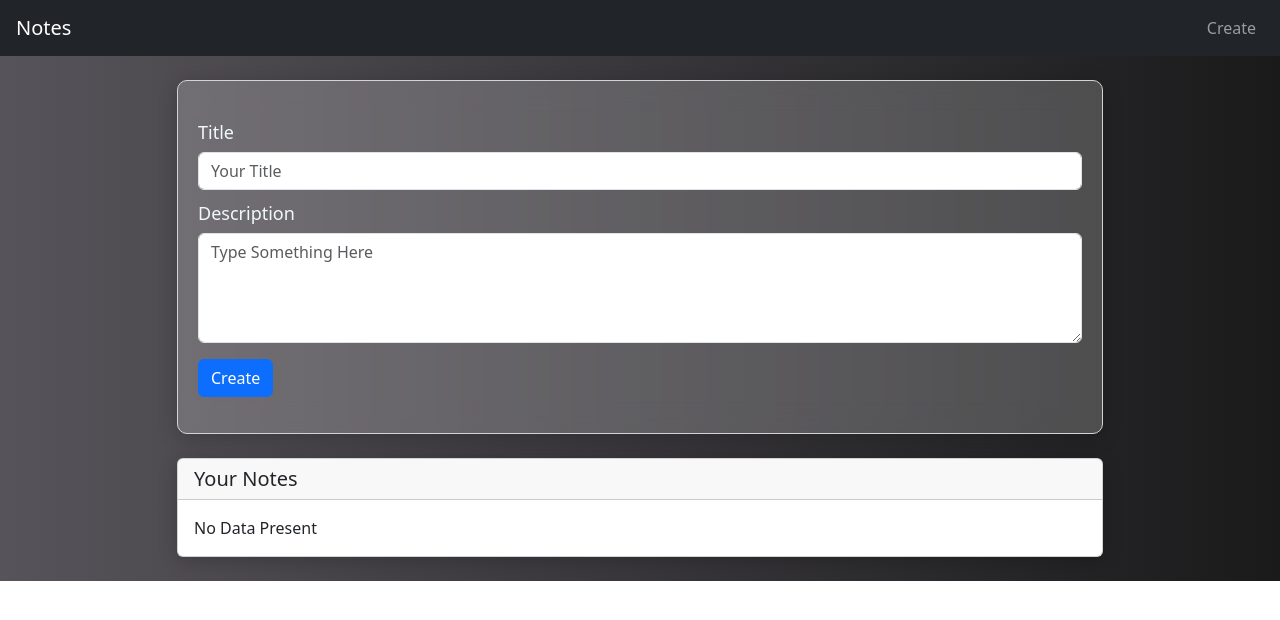
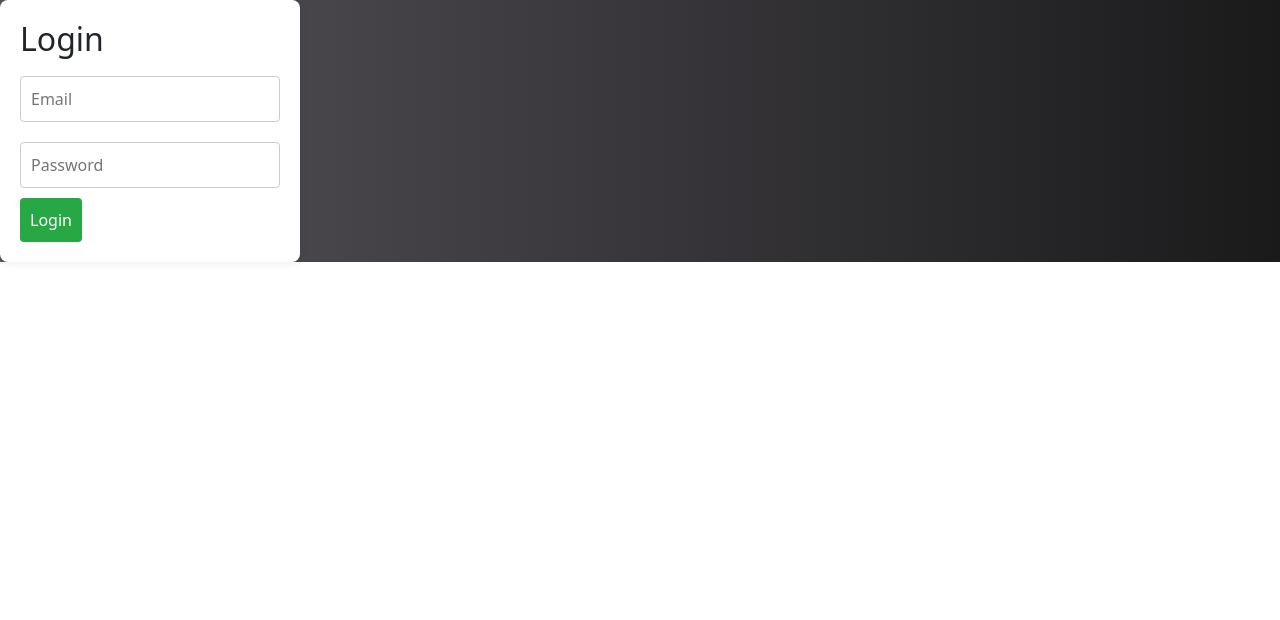
Before and after one commit to vanshikachaudhary-mst/Notes-App, a React (Vite) app: page /login in a window 1280 px wide. Shown: the top 620 px of the page. Built offline with nearby package versions, Linux system fonts and the light colour scheme.

Commit message:
login changes

```diff
--- a/src/App.jsx
+++ b/src/App.jsx
@@ -20,10 +20,12 @@ const App = () => {
     <div>
        <Router>
       <Routes>
+        {/* Route for the Login component */}
         <Route path="/login" element={<Login />} />
-        </Routes>
-      </Router>
-      {/* <Login/> */}
+
+        {/* Route for the main application components */}
+        <Route path="/" element={
+          <div>
             <EditModal />
             <Navbar />
             <Form
@@ -60,6 +62,10 @@ const App = () => {
               </div>
             </div>
           </div>
+        } />
+      </Routes>
+    </Router>
+    </div>
   );
 
   function getNotesFromLs(){
--- a/src/components/LogIn/Login.jsx
+++ b/src/components/LogIn/Login.jsx
@@ -1,11 +1,41 @@
-import React from "react";
-import './login.css'
+import React, { useState } from "react";
+import './login.css';
 
 const Login = () => {
-    return(
-        <div>
+    const [email, setEmail] = useState('');
+    const [password, setPassword] = useState('');
+    const [errorMessage, setErrorMessage] = useState('');
 
+    const validateLogin = () => {
+        if (email === 'vanshika@gmail.com' && password === 'Vanshika@123') {
+            setErrorMessage('');
+            alert('Login successful!');
+        } else {
+            setErrorMessage('Invalid email or password.');
+        }
+    };
+
+    return (
+        <div className="login-container">
+            <h2>Login</h2>
+            <input
+                type="email"
+                placeholder="Email"
+                value={email}
+                onChange={(e) => setEmail(e.target.value)}
+                required
+            />
+            <input
+                type="password"
+                placeholder="Password"
+                value={password}
+                onChange={(e) => setPassword(e.target.value)}
+                required
+            />
+            <button onClick={validateLogin}>Login</button>
+            {errorMessage && <div className="error">{errorMessage}</div>}
         </div>
-    )
-}
-export default Login
+    );
+};
+
+export default Login;
--- a/src/components/LogIn/login.css
+++ b/src/components/LogIn/login.css
@@ -1,4 +1,36 @@
-.container{
-    border-color: black;
 
+
+.login-container {
+    background: white;
+    padding: 20px;
+    border-radius: 8px;
+    box-shadow: 0 0 10px rgba(0, 0, 0, 0.1);
+    width: 300px;
 }
+
+input {
+    width: 100%;
+    padding: 10px;
+    margin: 10px 0;
+    border: 1px solid #ccc;
+    border-radius: 4px;
+}
+
+button {
+
+    padding: 10px;
+    background-color: #28a745;
+    color: white;
+    border: none;
+    border-radius: 4px;
+    cursor: pointer;
+}
+
+button:hover {
+    background-color: #218838;
+}
+
+.error {
+    color: red;
+    margin-top: 10px;
+}
```
Lines whose indentation alone changed are shown as unchanged.
